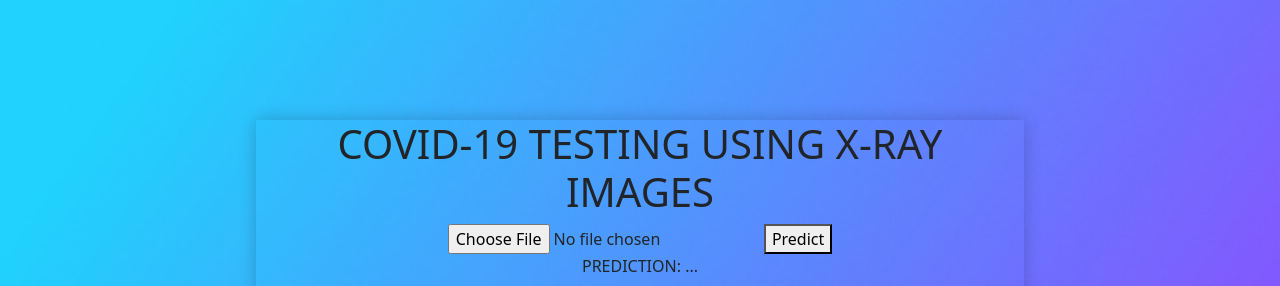
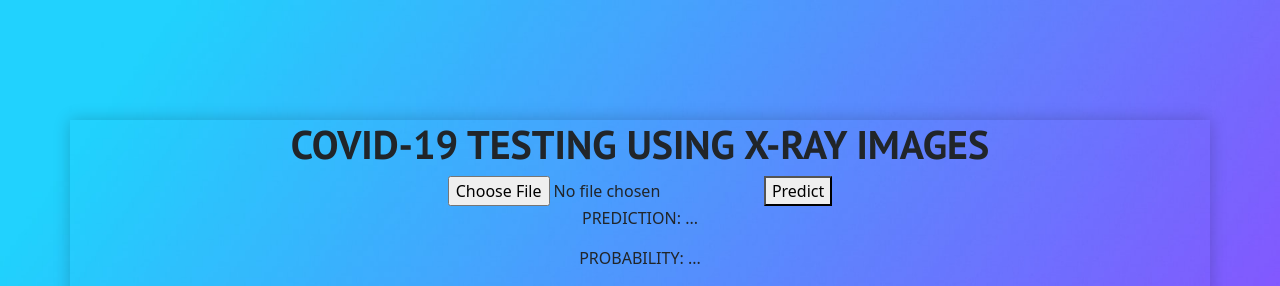
Before and after one commit to pranshuag9/covid19-analyzer, a Flask app: page / in a window 1280 px wide. Shown: the top 286 px of the page. Run offline with Flask 2, Linux system fonts and the light colour scheme.

Commit message:
added static folder for css and images

```diff
--- a/templates/styles/styles.css
+++ b/static/styles/styles.css
@@ -28,3 +28,7 @@ body{
 div{
   text-align: center;
 }
+
+.heading{
+  font-family: PT Sans;
+}
--- a/templates/index.html
+++ b/templates/index.html
@@ -1,10 +1,12 @@
 <html>
 	<head>
 		<title>COVID-19 TESTING</title>
+         <!-- google fonts-->
+        <link rel="preconnect" href="https://fonts.gstatic.com"><link href="https://fonts.googleapis.com/css2?family=PT+Sans:wght@700&display=swap" rel="stylesheet">
 		<!-- CSS only -->
+        <link rel= "stylesheet" type= "text/css" href= "{{ url_for('static',filename='styles/styles.css') }}">
         <link href="https://cdn.jsdelivr.net/npm/bootstrap@5.0.1/dist/css/bootstrap.min.css" rel="stylesheet" integrity="sha384-+0n0xVW2eSR5OomGNYDnhzAbDsOXxcvSN1TPprVMTNDbiYZCxYbOOl7+AMvyTG2x" crossorigin="anonymous">
 		<!-- JavaScript Bundle with Popper -->
-		<link rel="stylesheet" href="styles/styles.css">
 		<script src="https://cdn.jsdelivr.net/npm/bootstrap@5.0.1/dist/js/bootstrap.bundle.min.js" integrity="sha384-gtEjrD/SeCtmISkJkNUaaKMoLD0//ElJ19smozuHV6z3Iehds+3Ulb9Bn9Plx0x4" crossorigin="anonymous"></script>
 
 	</head>
```
Also changed, not shown: static/images/main-background.jpg (renamed from templates/images/main-background.jpg).
